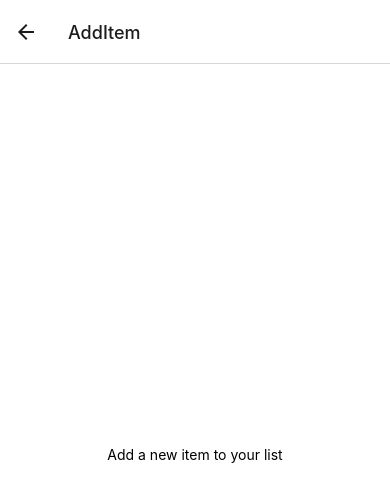
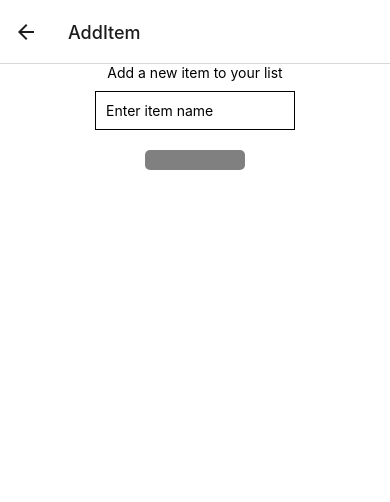
Before and after one commit to LauritsSchou/inputListLocalFile, a React Native app: screen /AddItem in a window 390 px wide. Shown: the top 502 px of the page. Built offline with nearby package versions, Linux system fonts and the light colour scheme.

Commit message:
basic textinputter

```diff
--- a/screens/AddItemScreen.js
+++ b/screens/AddItemScreen.js
@@ -1,11 +1,28 @@
 // screens/AddItemScreen.js
 import React from "react";
-import { StyleSheet, Text, View } from "react-native";
+import { StyleSheet, Text, View, TextInput, Pressable } from "react-native";
+import { useState } from "react";
+import { FlatList } from "react-native-web";
 
 export default function AddItemScreen() {
+
+  const [text, setText] = useState("");
+  const [listData, setListData] = useState([]);
+
+  function handleSubmit(params) {
+    console.log(text);
+    setListData([...listData, {key: listData.length, name: text}]);
+  }
+
   return (
     <View style={styles.container}>
       <Text>Add a new item to your list</Text>
+      <TextInput placeholder="Enter item name" onChangeText={(txt) => setText(txt)} style={styles.textinput}/>
+      <Pressable title="Submit" onPress={handleSubmit} style={styles.pressable}></Pressable>
+      <FlatList
+      data={listData}
+      renderItem={(data) => <Text>{data.item.name}</Text>} />
+
 
     </View>
   );
@@ -18,4 +35,18 @@ const styles = StyleSheet.create({
     alignItems: "center",
     justifyContent: "center",
   },
+  pressable: {
+    backgroundColor: "grey",
+    padding: 10,
+    borderRadius: 5,
+    margin: 10,
+    width: 100,
+  },
+  textinput: {
+    borderColor: "black",
+    borderWidth: 1,
+    padding: 10,
+    margin: 10,
+    width: 200,
+  },
 });
```
